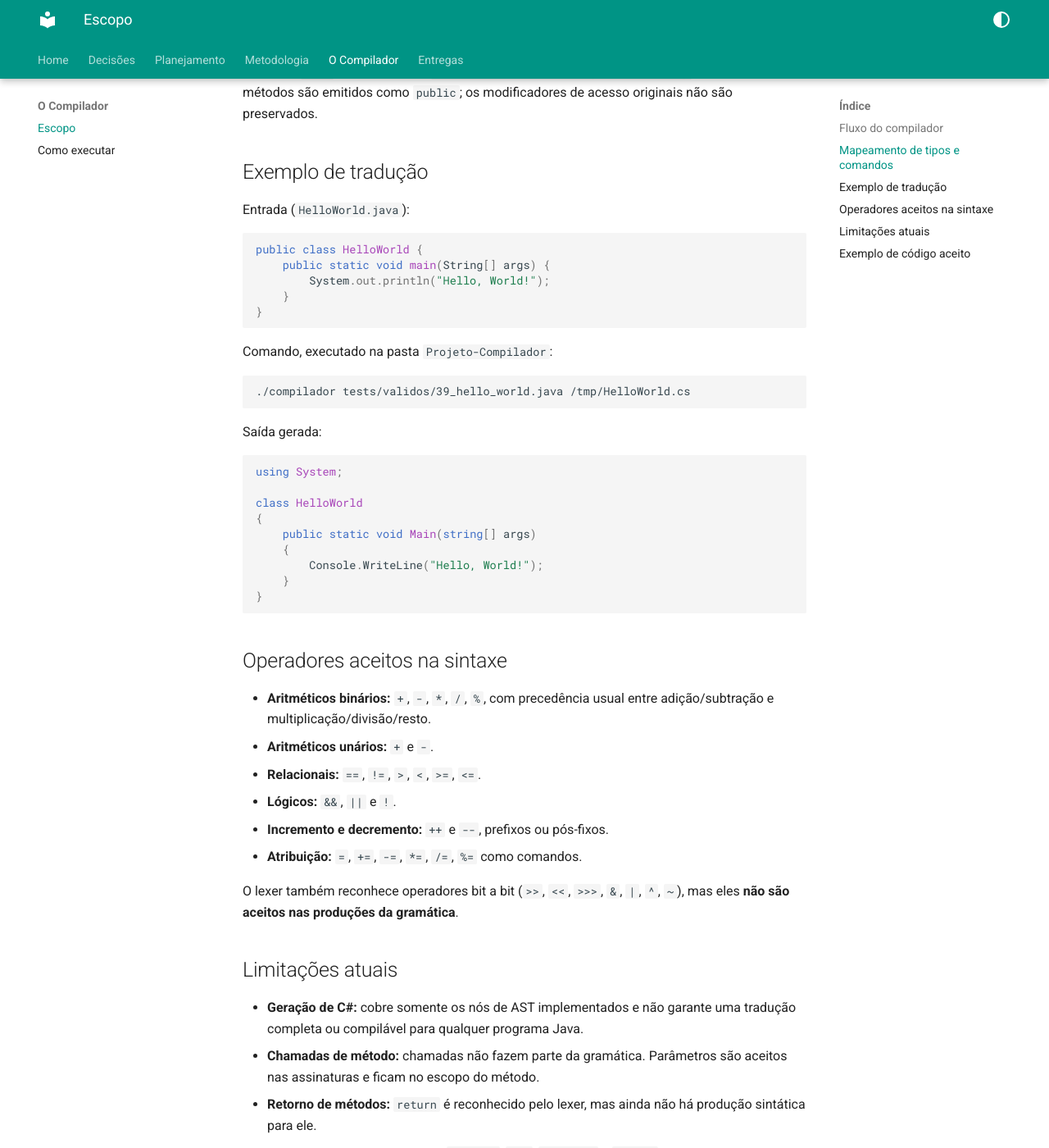
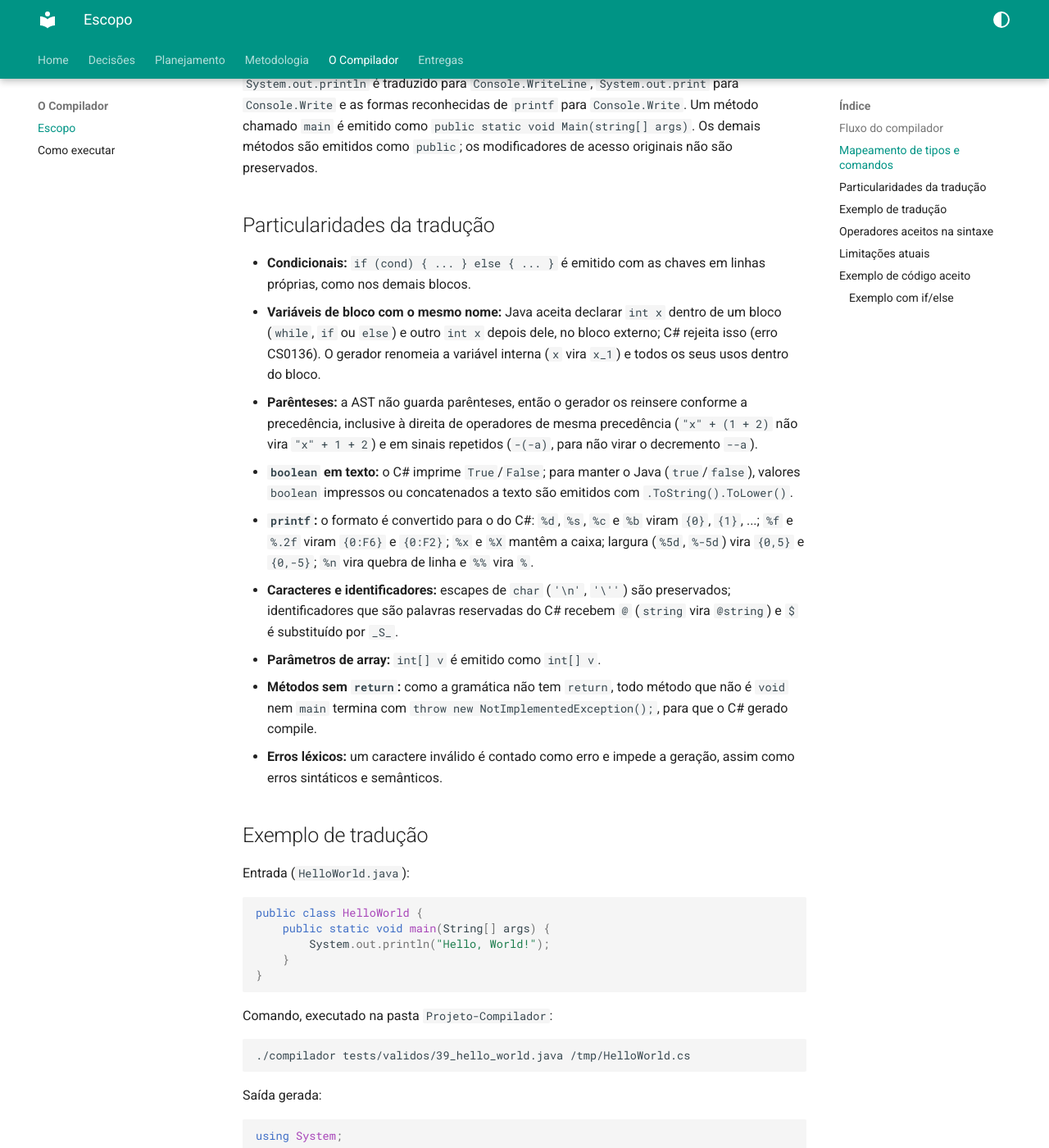
Before and after one commit to LeticiaMonteiroo/Compiladores-Grupo10, an MkDocs documentation site: the page built from docs/compiladordetalhes/escopo.md, in a window 1280 px wide and 1400 px high, scrolled down 1859 px. Shown: the whole window at 82% size. Built offline with MkDocs 1.6.1 and Material for MkDocs 9.7.7, drawn with Linux system fonts in a browser that asks for light colours; some of the changed text lies outside the part shown.

Commit message:
docs: atualiza a documentacao

````diff
--- a/docs/compiladordetalhes/escopo.md
+++ b/docs/compiladordetalhes/escopo.md
@@ -15,11 +15,12 @@
 | Atribuições | Atribuição simples (`=`) e composta (`+=`, `-=`, `*=`, `/=`, `%=`) |
 | Incremento/decremento | Formas prefixas e pós-fixas (`++` e `--`), como comandos ou fatores de expressão |
 | Laços | `while` com condição e bloco |
+| Condicionais | `if` com `else` opcional; a condição deve ser `boolean` e os corpos ficam entre chaves |
 | Expressões | Literais, identificadores, parênteses, operadores aritméticos, relacionais e lógicos |
 | Comentários | Comentários de linha (`//`) e de bloco (`/* ... */`), ignorados pelo lexer |
 | AST | Árvore sintática abstrata construída durante o parsing e impressa ao final |
-| Tabela de símbolos | Pilha de escopos (global, método e bloco do `while`); registra classe, métodos, parâmetros e variáveis; é impressa ao final, por escopo |
-| Geração de C# | Saída parcial para declarações locais, atribuições, `while`, operadores e comandos de impressão suportados |
+| Tabela de símbolos | Pilha de escopos (global, método e blocos de `while`, `if` e `else`); registra classe, métodos, parâmetros e variáveis; é impressa ao final, por escopo |
+| Geração de C# | Saída parcial para declarações locais, atribuições, `while`, `if/else`, operadores e comandos de impressão suportados |
 
 ## Fluxo do compilador
 
@@ -30,10 +31,10 @@
    a sequência de tokens segundo a gramática e constrói a AST.
 3. **AST e tabela de símbolos (`src/ast.c`, `src/tabela_simbolos.c`):** a AST
    representa classes, métodos, comandos e expressões; a tabela registra
-   símbolos nos escopos global, de método e de bloco `while`.
+   símbolos nos escopos global, de método e de bloco (`while`, `if` e `else`).
 4. **Análise semântica (`src/semantico.c`):** verifica redeclarações,
    visibilidade e ordem de uso de variáveis, compatibilidade de tipos e
-   condições booleanas de `while`.
+   condições booleanas de `while` e `if`.
 5. **Geração de C# (`src/codegen.c`):** após sucesso das análises, pode emitir
    C# para os nós de AST suportados quando um caminho de saída é fornecido.
    A saída não é executada pelo compilador.
@@ -52,6 +53,35 @@ para `Console.Write` e as formas reconhecidas de `printf` para `Console.Write`.
 Um método chamado `main` é emitido como `public static void Main(string[] args)`.
 Os demais métodos são emitidos como `public`; os modificadores de acesso
 originais não são preservados.
+
+## Particularidades da tradução
+
+- **Condicionais:** `if (cond) { ... } else { ... }` é emitido com as chaves em
+  linhas próprias, como nos demais blocos.
+- **Variáveis de bloco com o mesmo nome:** Java aceita declarar `int x` dentro
+  de um bloco (`while`, `if` ou `else`) e outro `int x` depois dele, no bloco
+  externo; C# rejeita isso (erro CS0136). O gerador renomeia a variável interna
+  (`x` vira `x_1`) e todos os seus usos dentro do bloco.
+- **Parênteses:** a AST não guarda parênteses, então o gerador os reinsere
+  conforme a precedência, inclusive à direita de operadores de mesma
+  precedência (`"x" + (1 + 2)` não vira `"x" + 1 + 2`) e em sinais repetidos
+  (`-(-a)`, para não virar o decremento `--a`).
+- **`boolean` em texto:** o C# imprime `True`/`False`; para manter o Java
+  (`true`/`false`), valores `boolean` impressos ou concatenados a texto são
+  emitidos com `.ToString().ToLower()`.
+- **`printf`:** o formato é convertido para o do C#: `%d`, `%s`, `%c` e `%b`
+  viram `{0}`, `{1}`, ...; `%f` e `%.2f` viram `{0:F6}` e `{0:F2}`; `%x` e
+  `%X` mantêm a caixa; largura (`%5d`, `%-5d`) vira `{0,5}` e `{0,-5}`; `%n` vira
+  quebra de linha e `%%` vira `%`.
+- **Caracteres e identificadores:** escapes de `char` (`'\n'`, `'\''`) são
+  preservados; identificadores que são palavras reservadas do C# recebem `@`
+  (`string` vira `@string`) e `$` é substituído por `_S_`.
+- **Parâmetros de array:** `int[] v` é emitido como `int[] v`.
+- **Métodos sem `return`:** como a gramática não tem `return`, todo método que
+  não é `void` nem `main` termina com `throw new NotImplementedException();`,
+  para que o C# gerado compile.
+- **Erros léxicos:** um caractere inválido é contado como erro e impede a
+  geração, assim como erros sintáticos e semânticos.
 
 ## Exemplo de tradução
 
@@ -106,16 +136,21 @@ O lexer também reconhece operadores bit a bit (`>>`, `<<`, `>>>`, `&`, `|`,
   são aceitos nas assinaturas e ficam no escopo do método.
 - **Retorno de métodos:** `return` é reconhecido pelo lexer, mas ainda não há
   produção sintática para ele.
-- **Outras estruturas de controle:** `if/else`, `for`, `do-while` e `switch`.
+- **Outras estruturas de controle:** `for`, `do-while` e `switch`. No `if`, a
+  gramática exige blocos entre chaves e o `else` aceita somente um bloco:
+  `else if` e `if`/`else` sem chaves (corpo de um único comando) resultam em
+  erro de sintaxe.
 - **Expressões e comandos adicionais:** arrays são aceitos somente como tipo de
   parâmetro; declarações e acesso a elementos, acesso a membros, chamadas,
   operadores bit a bit e atribuições dentro de expressões não são suportados.
 - **Orientação a objetos completa:** herança, interfaces, polimorfismo,
   construtores, atributos e múltiplas classes por arquivo.
 - **Análise semântica:** cobre redeclaração, escopo de variáveis (método e
-  bloco do `while`), uso de identificadores e compatibilidade de tipos em
+  blocos de `while`, `if` e `else`), uso de identificadores e compatibilidade de tipos em
   declarações, atribuições e condições. Variáveis e parâmetros não podem
-  sombrear outro nome local do mesmo método. Não há verificação de retorno nem
+  sombrear outro nome local do mesmo método. Uma variável declarada dentro de
+  um bloco não é visível fora dele, e os blocos `then` e `else` podem declarar
+  o mesmo nome. Não há verificação de retorno nem
   de chamadas, pois essas construções não existem na gramática.
 
 ## Exemplo de código aceito
@@ -135,3 +170,45 @@ O parser reconhece o exemplo, constrói a AST e a tabela de símbolos e imprime
 ambas. Também é possível solicitar a geração parcial de C# passando um caminho
 de saída ao executável; isso não significa que o programa gerado seja executado
 ou que todos os recursos de Java estejam traduzidos.
+
+### Exemplo com `if/else`
+
+Entrada (`Idade.java`):
+
+```java
+public class Idade {
+    public static void main(String[] args) {
+        int idade = 16;
+        if (idade >= 18) {
+            System.out.println("Maior de idade");
+        } else {
+            System.out.println("Menor de idade");
+        }
+    }
+}
+```
+
+Saída gerada:
+
+```csharp
+using System;
+
+class Idade
+{
+    public static void Main(string[] args)
+    {
+        int idade = 16;
+        if (idade >= 18)
+        {
+            Console.WriteLine("Maior de idade");
+        }
+        else
+        {
+            Console.WriteLine("Menor de idade");
+        }
+    }
+}
+```
+
+Na AST impressa, o `if` aparece com os grupos `Condicao`, `Entao` e, quando
+existe, `Senao`; cada corpo é um nó `Bloco`.
````
Also changed, not shown: docs/entregas/entrega-final.md (+1 -0 lines).
